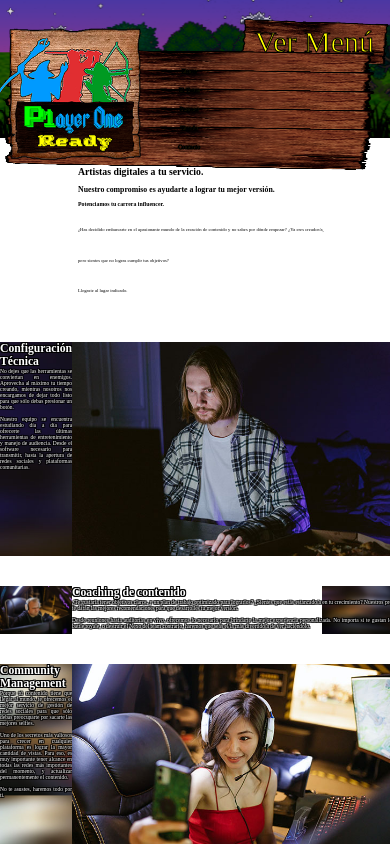
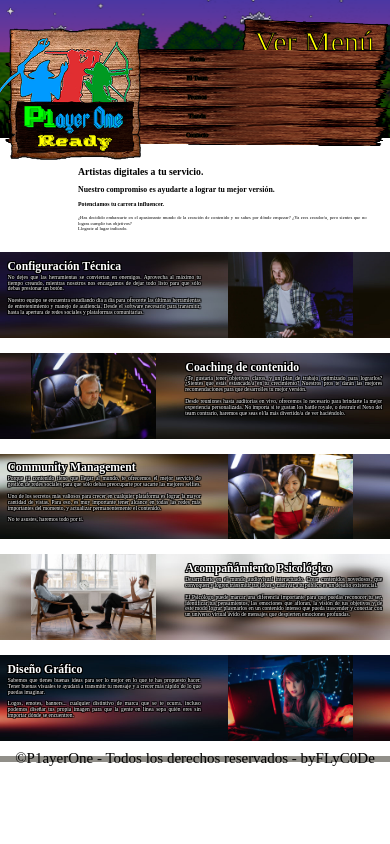
Before and after one commit to rp1ayerone/rp1ayerone.github.io, a plain HTML site: page index.html in a window 390 px wide. Both pictures are taken after a click on the element "Ver Menú". Shown: the top 844 px of the page. Drawn offline with nearby package versions, Linux system fonts and the light colour scheme.

Commit message:
Commit 21-06 Corregida vista full

```diff
--- a/estilos.css
+++ b/estilos.css
@@ -1,9 +1,16 @@
+html, body {
+    max-width: 100%;
+    overflow-x: hidden;
+}
+
 body{
     font-family: "Aldrich";
     font-size: 1.2rem;
     line-height: 1.6em;
     margin: 0;
-    width: 100%;
+    width: 100%px;
+    margin: 0px;
+    padding: 0px;
 }
 
 .header{
@@ -15,10 +22,12 @@ body{
     top: 0px;
     right: 0;
     height: 10vw;
+    width: 100%;
 }
 
 .header a{
     text-decoration: none;
+    line-height: 1.5vw;
 }
 
 .logo-nav-container{
@@ -73,6 +82,8 @@ body{
 
 .navigation ul li a {
     display: block;
+    width: 100%;
+    height: 1.5vw;
     transition: all 0.4s linear;
     background-image: url(/Assets/WoodSign.png);
     background-size: 100% 100%;
@@ -109,6 +120,7 @@ h3{
 
 p{
     font-size: 1.2vw;
+    line-height: 1.5vw;;
     text-align: justify;
 }
 
@@ -118,10 +130,9 @@ p{
 
 .containertitulos {
     text-align: justify;
-    max-width: 100%;
-    padding-top: 10%;
-    margin-left: 20%;
-    margin-right: 17%;
+    max-width: 74vw;
+    padding-top: 10vw;
+    margin-left: 20vw;
 }
 
 .tablaservicios {
@@ -133,7 +144,8 @@ p{
 table{
     border: none;
     border-collapse: separate;
-    border-spacing: 0 30px;
+    border-spacing: 0 15px;
+    width: 100%;
 }
 
 td{
@@ -146,18 +158,12 @@ td{
 
 .TituloTabla{
     font-size: 3vw;
-    padding: 10px;
-    margin: 0px;
+    padding: 0px;
+    margin: 2vw 0 0 1.9vw;
+    text-align: left;
+    width: 100%;
     color: white;
     text-shadow: 1px 0 0 black, -1px 0 0 black, 0 1px 0 black, 0 -1px 0 black, 1px 1px black, -1px -1px 0 black, 1px -1px 0 black, -1px 1px 0 black;
-}
-
-.TituloTabla2{
-    font-size: 40px;
-    padding: 10px;
-    margin: 0px;
-    color: black;
-    text-shadow: 1px 0 0 white, -1px 0 0 white, 0 1px 0 white, 0 -1px 0 white, 1px 1px white, -1px -1px 0 white, 1px -1px 0 white, -1px 1px 0 white;
 }
 
 .ParrafoTabla{
@@ -165,56 +171,119 @@ td{
     color: white;
     text-shadow: 1px 0 0 black, -1px 0 0 black, 0 1px 0 black, 0 -1px 0 black, 1px 1px black, -1px -1px 0 black, 1px -1px 0 black, -1px 1px 0 black;
     vertical-align: top;
-    padding: 15px;
+    padding: 0px;
+    margin: .5vw 0 0 2.0vw;
+    width: 100%;
+}
+
+.fototabla{
+    width: 32vw;
+    height: 22vw;
+    padding: 0px 0px;
+    margin: 0 0 0 9vw;
+}
+
+
+.fila1{
+    background-image: url(/Assets/Config\ Tecnica2.jpg);
+    background-size: 100% 100%;
+    background-repeat: no-repeat;
     margin: 0px;
+    padding: 0px;
+    height: 20vw;
+}
+
+.TituloTabla2{
+    font-size: 3vw;
+    padding: 0px;
+    margin: 2vw 0 0 -1.9vw;
+    text-align: left;
+    width: 100%;
+    color: white;
+    text-shadow: 1px 0 0 black, -1px 0 0 black, 0 1px 0 black, 0 -1px 0 black, 1px 1px black, -1px -1px 0 black, 1px -1px 0 black, -1px 1px 0 black;
 }
 
 .ParrafoTabla2{
-    color: black;
-    font-size: 24px;
-    max-width: 750px;
+    font-size: 1.4vw;
+    color: white;
+    text-shadow: 1px 0 0 black, -1px 0 0 black, 0 1px 0 black, 0 -1px 0 black, 1px 1px black, -1px -1px 0 black, 1px -1px 0 black, -1px 1px 0 black;
     vertical-align: top;
-    text-shadow: 1px 0 0 white, -1px 0 0 white, 0 1px 0 white, 0 -1px 0 white, 1px 1px white, -1px -1px 0 white, 1px -1px 0 white, -1px 1px;
-    padding: 4px 8px;
-    margin: 0px;
+    padding: 0px;
+    margin: .5vw 0 0 -2.0vw;
+    width: 100%;
 }
 
-.fototabla{
-    width: 100%;
+.fototabla2{
+    width: 32vw;
+    height: 22vw;
     padding: 0px 0px;
-    margin: 0px;
-}
-
-.fila1{
-    background-image: url(/Assets/Config\ Tecnica2.jpg);
-    background-size: contain;
-    background-position: left;
-    background-repeat: no-repeat;
+    margin: 0 0 0 8vw;
 }
 
 .fila2{
     background-image: url(/Assets/Coaching2.jpg);
-    background-size: contain;
-    background-position: right;
+    background-size: 100% 100%;
     background-repeat: no-repeat;
+    margin: 0px;
+    padding: 0px;
 }
 
 .fila3{
     background-image: url(/Assets/Comm\ Managment2.jpg);
-    background-size: contain;
-    background-size: 50%;
+    background-size: 100% 100%;
+    background-repeat: no-repeat;
+    margin: 0px;
+    padding: 0px;
 }
 
 .fila4{
     background-image: url(/Assets/Comp\ Psico2.jpg);
-    background-size: contain;
-    background-size: 50%;
+    background-size: 100% 100%;
+    background-repeat: no-repeat;
+    margin: 0px;
+    padding: 0px;
 }
+
+.filaPsico{
+    max-width: 1vw;
+}
+
+.TituloTabla3{
+    font-size: 3vw;
+    padding: 0px;
+    margin: 1vw 0 0 -2vw;
+    text-align: left;
+    width: 100%;
+    color: white;
+    text-shadow: 1px 0 0 black, -1px 0 0 black, 0 1px 0 black, 0 -1px 0 black, 1px 1px black, -1px -1px 0 black, 1px -1px 0 black, -1px 1px 0 black;
+}
+
+.ParrafoTabla3{
+    font-size: 1.4vw;
+    color: white;
+    text-shadow: 1px 0 0 black, -1px 0 0 black, 0 1px 0 black, 0 -1px 0 black, 1px 1px black, -1px -1px 0 black, 1px -1px 0 black, -1px 1px 0 black;
+    vertical-align: top;
+    padding: 0px;
+    margin: .5vw 0 0 -2.0vw;
+    width: 100%;
+}
+
+.fototabla3{
+    width: 32vw;
+    height: 22vw;
+    padding: 0px 0px;
+    margin: 0 0 0 8vw;
+}
+
+
+
 
 .fila5{
     background-image: url(/Assets/Taylor2.jpg);
-    background-size: contain;
-    background-size: 50%;
+    background-size: 100% 100%;
+    background-repeat: no-repeat;
+    margin: 0px;
+    padding: 0px;
 }
 
 .footer{
@@ -324,33 +393,4 @@ td{
         height: 122px;
         text-align: center;
     }
-
-    .tablaservicios {
-        width: 100%;
-    }
-
-    td{
-        text-align: justify;
-        width: 50%;
-        margin: 0px;
-        padding: 0px;
-        vertical-align: top;
-    }
-
-    .TituloTabla{
-        padding: 0px;
-        margin: 0px;
-    }
-
-    .ParrafoTabla{
-        vertical-align: top;
-        padding: 0px;
-        margin: 0px;
-        max-height: 400px;
-    }
-
-    .fototabla{
-        width: 100%;
-    }
-
 }
--- a/index.html
+++ b/index.html
@@ -67,14 +67,14 @@
                 <tr class="fila2">
 
                 <td>
-                    <img class="fototabla" src="\Assets\Coaching.jpg" alt="Coaching">
+                    <img class="fototabla2" src="\Assets\Coaching.jpg" alt="Coaching">
                 </td>
 
             <td>
-                <h4 class="TituloTabla">
+                <h4 class="TituloTabla2">
                     Coaching de contenido
                 </h4>
-                <p class="ParrafoTabla">
+                <p class="ParrafoTabla2">
                     ¿Te gustaría tener objetivos claros, y un plan de trabajo optimizado para lograrlos? ¿Sientes que estás estancado/a en tu crecimiento? Nuestros pros te darán las mejores recomendaciones para que desarrolles tu mejor versión. <br> <br>
                     Desde reuniones hasta auditorías en vivo, ofrecemos lo necesario para brindarte la mejor experiencia personalizada. No importa si te gustan los battle royale, o destruir el Nexo del team contrario, haremos que seas el/la más divertido/a de ver haciéndolo.
                 </p>
@@ -100,16 +100,16 @@
                 <tr class="fila4">
 
                 <td>
-                    <img class="fototabla" src="\Assets\Comp Psico.jpg" alt="Acomp Psico">
+                    <img class="fototabla2" src="\Assets\Comp Psico.jpg" alt="Acomp Psico">
                 </td>
 
-            <td>
+            <td class="filaPsico">
                 <h4 class="TituloTabla2">
                     Acompañámiento Psicológico
                 </h4>
                 <p class="ParrafoTabla2">
-                    A veces lo que nos inspira también puede hacer que necesitemos descansar. Tenemos a los mejores profesionales matriculados para aconsejarte en cualquier asunto que necesites conversar. <br> <br>
-                    Con absoluta confidencialidad y excelencia profesional, te escucharemos y acompañaremos lo necesario hasta resolver todas tus dudas.
+                    Desarrollarte en el mundo audiovisual interactuado. Crear contenidos novedosos, que convoquen y logren transmitir tus ideas y cautivar a tu público es un desafío existencial. <br><br>
+                    El Psicólogo puede marcar una diferencia importante para que puedas reconocer tu ser, identificar tus pensamientos, las emociones que afloran, la visión de tus objetivos y de este modo lograr plasmarlos en un contenido intenso que pueda trascender y conectar con un universo virtual ávido de mensajes que despierten emociones profundas.
                 </p>
             </td>
         </tr>
```
